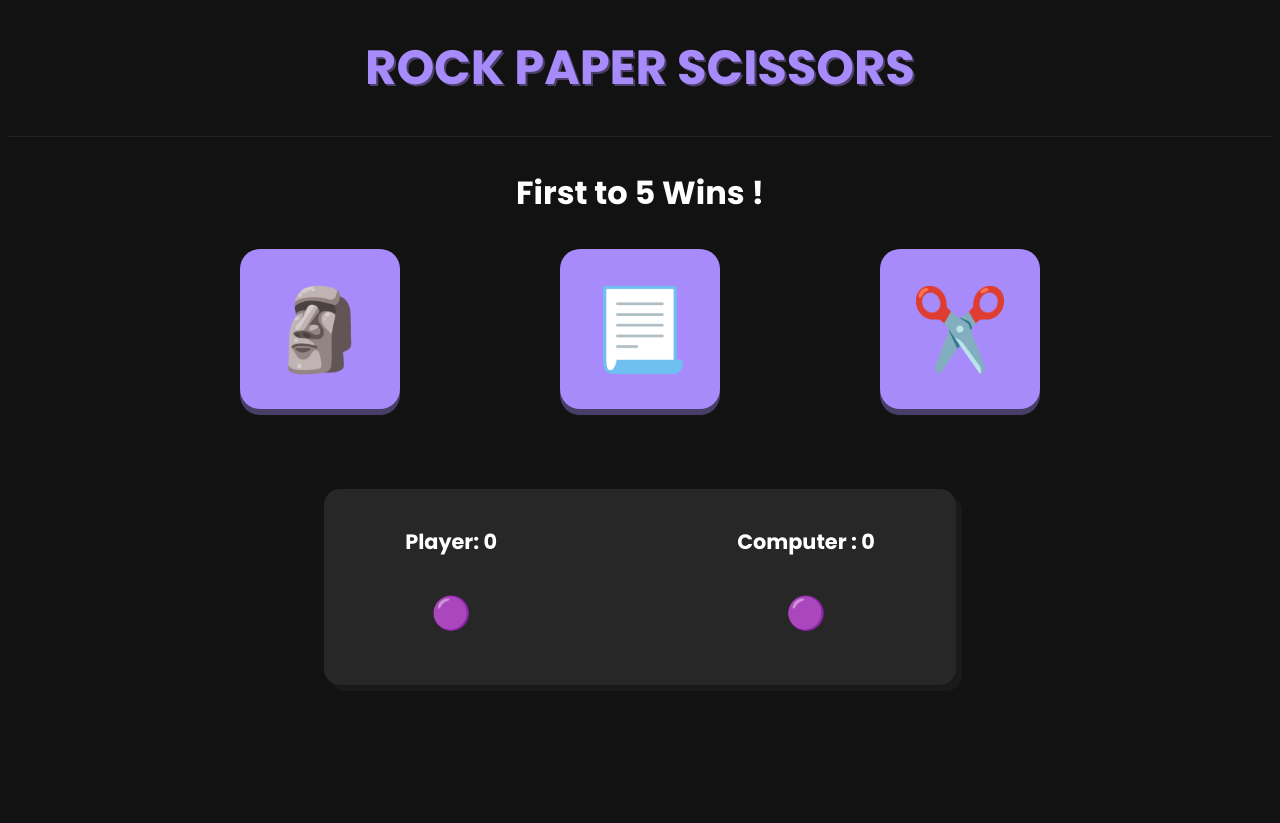
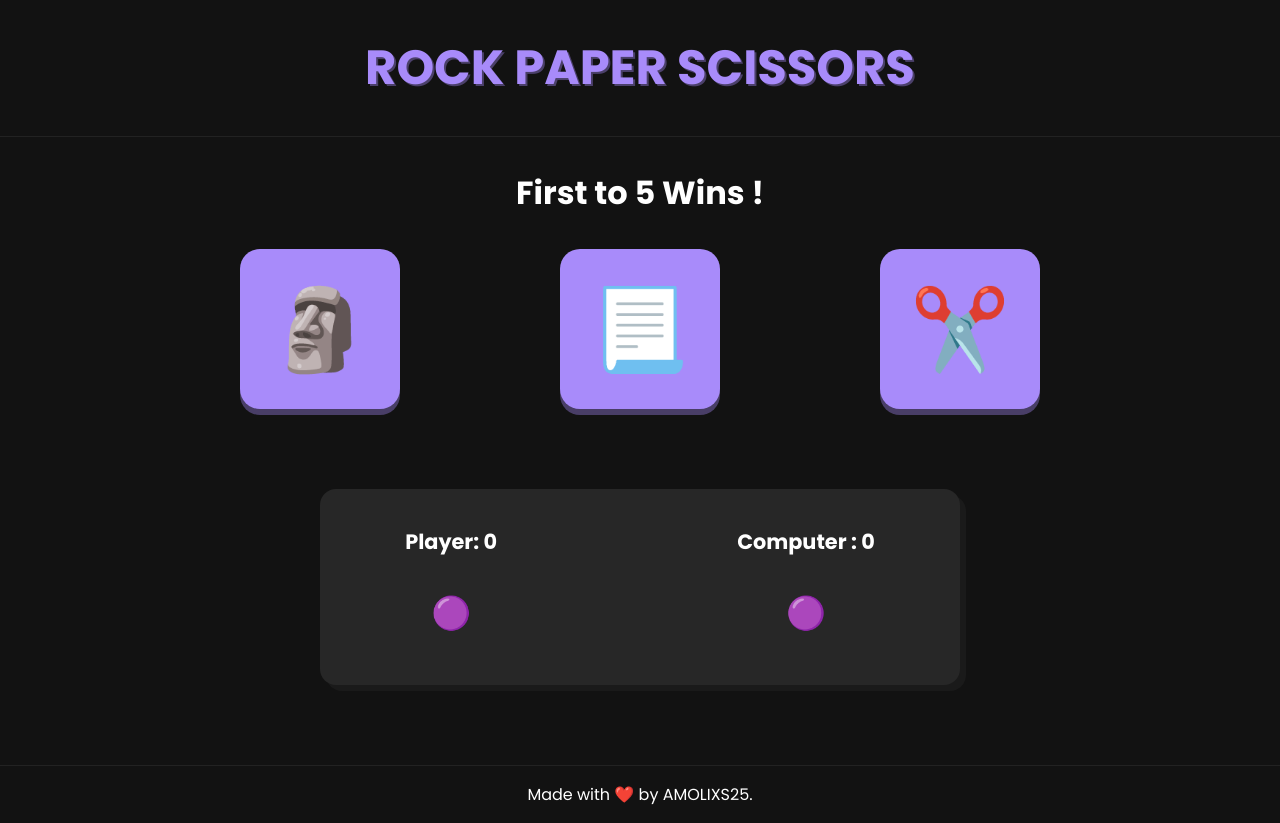
Before and after one commit to AMOLIXS25/rock_paper_scissors, a plain HTML site: page index.html in a window 1280 px wide. Before the commit the page ends 800 px from the top, so only its background shows below. Drawn offline with Linux system fonts and the light colour scheme.

Commit message:
Finish footer style

```diff
--- a/index.html
+++ b/index.html
@@ -32,5 +32,8 @@
             </div>
         </div>
     </main>
+    <footer>
+        Made with ❤️ by AMOLIXS25.
+    </footer>
 </body>
 </html>
--- a/styles.css
+++ b/styles.css
@@ -7,6 +7,11 @@
 body {
     font-family: "Poppins", sans-serif;
     background: #121212;
+    display: flex;
+    flex-direction: column;
+    justify-content: space-between;
+    height: 100vh;
+    margin: 0;
 }
 
 /*
@@ -43,6 +48,7 @@ main .card-container {
     gap: 10em;
     align-items: center;
     justify-content: center;
+    flex-wrap: wrap;
 }
 
 main .card-container .card {
@@ -103,6 +109,7 @@ main .card-container .card:active {
     display: flex;
     justify-content: center;
     gap: 15em;
+    flex-wrap: wrap;
 }
 
 .result-round-container .player-computer-container .player-score, .result-round-container .player-computer-container .computer-score {
@@ -113,3 +120,14 @@ main .card-container .card:active {
 .result-round-container .player-computer-container .player-choice, .result-round-container .player-computer-container .computer-choice {
     font-size: 2em;
 }
+
+/*
+========= FOOTER =========
+*/
+
+footer {
+    color: #fff;
+    text-align: center;
+    padding: 1em;
+    border-top: 1px solid rgba(38, 38, 38, 0.8);
+}
```
